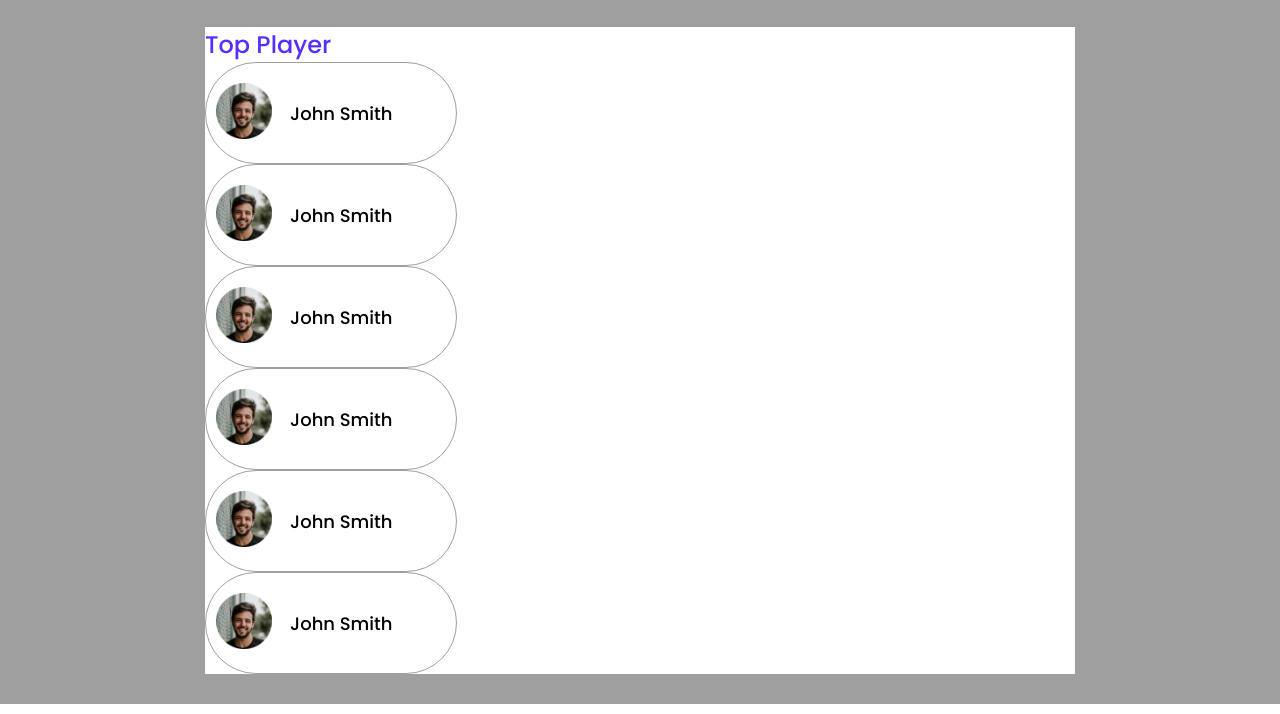
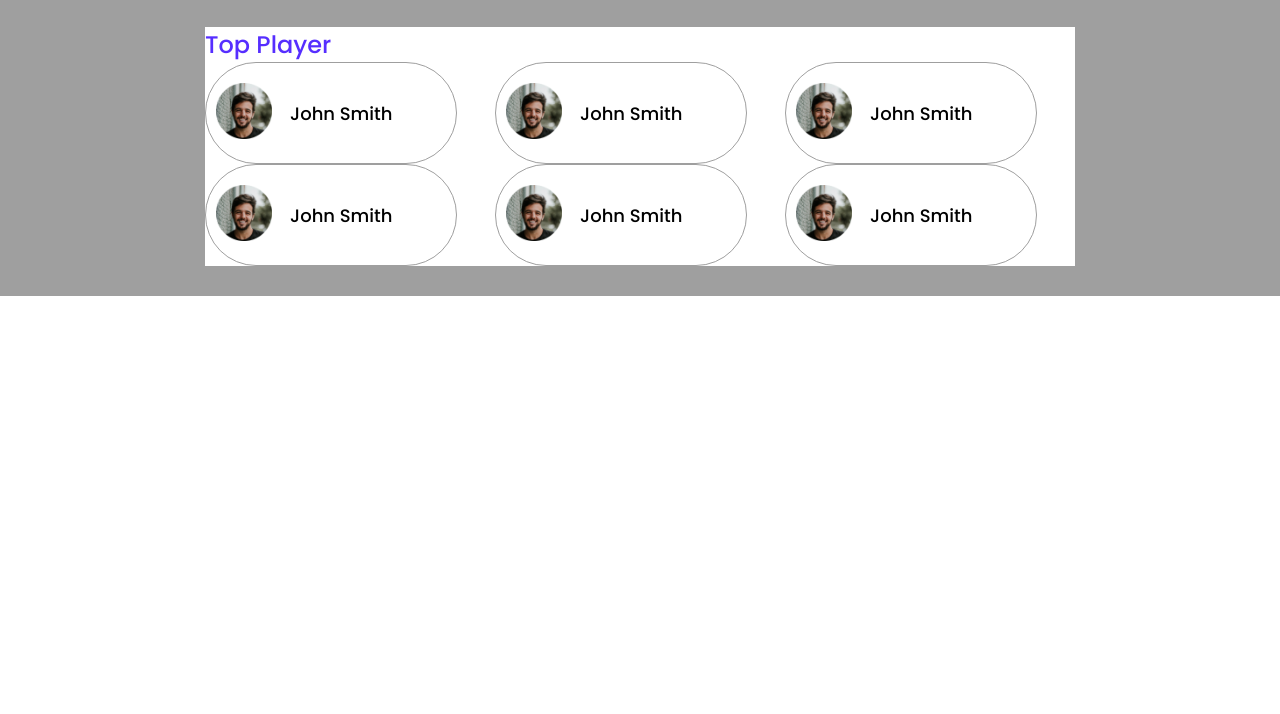
Before and after one commit to arifa-akter/leader-board, a plain HTML site: page index.html in a window 1280 px wide. Shown: the part 86-800 px from the top of the page. Drawn offline with Linux system fonts and the light colour scheme.

Commit message:
add top plyer part start

```diff
--- a/css/style.css
+++ b/css/style.css
@@ -104,6 +104,10 @@ top player part and top blog part start
     font-size: 24px;
     color:#562EFF;
 }
+.all-players{
+    display: grid;
+    grid-template-columns: 1fr 1fr 1fr;
+}
 .players{
     display: flex;
     width: 250px;
```
